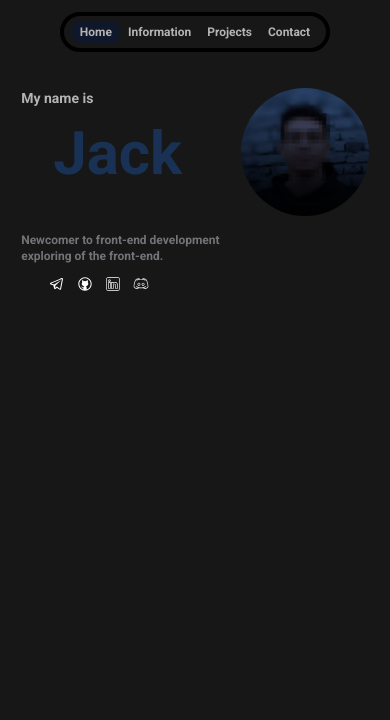
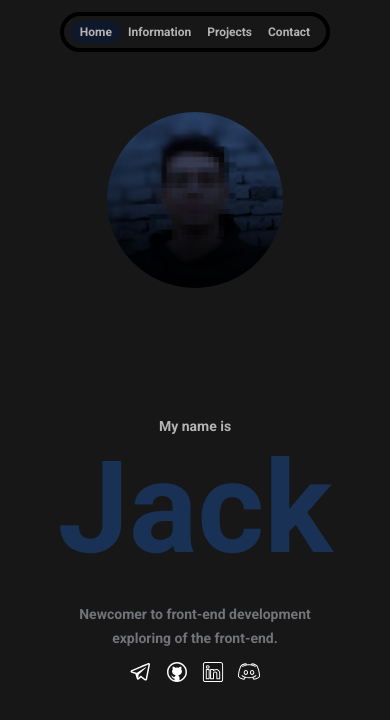
Before and after one commit to j2a1ck/personal-website, a Next.js app: page /personal-website/ in a window 390 px wide. Shown: the top 720 px of the page. Built offline with nearby package versions, Linux system fonts and the light colour scheme.

Commit message:
refactor: update mobile view

```diff
--- a/next.config.mjs
+++ b/next.config.mjs
@@ -1,6 +1,5 @@
 /** @type {import('next').NextConfig} */
 const nextConfig = {
-  output: "export",
   basePath: "/personal-website",
 };
 
--- a/src/app/components/OwnerImage.tsx
+++ b/src/app/components/OwnerImage.tsx
@@ -6,7 +6,7 @@ const OwnerImage: React.FC = () => {
   return (
     // display Image
     <div className="flex items-start justify-center">
-      <div className="h-32 w-32 overflow-hidden rounded-full md:h-60 md:w-60 lg:h-80 lg:w-80">
+      <div className="h-44 w-44 overflow-hidden rounded-full md:h-60 md:w-60 lg:h-80 lg:w-80">
         <Image
           priority={true}
           src={ownerImage}
--- a/src/app/components/OwnerText.tsx
+++ b/src/app/components/OwnerText.tsx
@@ -5,9 +5,7 @@ const OwnerText: React.FC = () => {
   return (
     <div>
       <h1 className="text-sm text-white lg:text-base"> My name is</h1>
-      <h2
-        className={`px-8 pt-4 text-6xl font-extrabold text-navy-blue md:text-9xl lg:text-9xl`}
-      >
+      <h2 className="px-8 pt-4 text-6xl font-extrabold text-navy-blue md:text-9xl lg:text-9xl">
         Jack
       </h2>
       <h3 className="w-25 h-10 pt-12 text-xs font-bold text-gray-lite md:text-base lg:text-2xl">
@@ -16,7 +14,7 @@ const OwnerText: React.FC = () => {
       <h3 className="h-auto w-auto pt-4 text-xs font-bold text-gray-lite md:pt-7 md:text-base lg:pt-9 lg:text-2xl">
         exploring of the front-end.
       </h3>
-      <div className="px-7 pt-3 md:pt-5 lg:pt-3">
+      <div className="px-12 pt-3 md:pt-5 lg:pt-5">
         <SocialMedia />
       </div>
     </div>
--- /dev/null
+++ b/src/app/components/OwnerTextMobile.tsx
@@ -0,0 +1,29 @@
+import OwnerImage from "./OwnerImage";
+import SocialMedia from "./SocialMedia";
+
+// OwnerTextMobile component
+const OwnerTextMobile: React.FC = () => {
+  return (
+    <div className="item-center flex flex-col justify-center">
+      <div className="mt-12">
+        <OwnerImage />
+      </div>
+      <div className="flex w-full flex-col items-center justify-center">
+        <h1 className="pt-32 text-sm text-white lg:text-base"> My name is</h1>
+        <h2 className="px-8 pt-2 text-9xl font-extrabold text-navy-blue md:text-9xl lg:text-9xl">
+          Jack
+        </h2>
+        <h3 className="w-25 h-10 pt-8 text-sm font-bold text-gray-lite md:text-base lg:text-2xl">
+          Newcomer to front-end development
+        </h3>
+        <h3 className="h-auto w-auto pt-4 text-sm font-bold text-gray-lite md:pt-7 md:text-base lg:pt-9 lg:text-2xl">
+          exploring of the front-end.
+        </h3>
+        <div className="px-7 pt-3 md:pt-5 lg:pt-3">
+          <SocialMedia />
+        </div>
+      </div>
+    </div>
+  );
+};
+export default OwnerTextMobile;
--- a/src/app/components/SocialMedia.tsx
+++ b/src/app/components/SocialMedia.tsx
@@ -31,7 +31,7 @@ const SocialMedia: React.FC = () => {
           target="_blank"
           rel="noopener noreferrer"
         >
-          <Image src={link.src} alt={link.alt} className="w-4 md:w-8 lg:w-8" />
+          <Image src={link.src} alt={link.alt} className="w-6 md:w-8 lg:w-8" />
         </a>
       ))}
     </div>
--- a/src/app/contact/page.tsx
+++ b/src/app/contact/page.tsx
@@ -43,7 +43,7 @@ const Contact: React.FC = () => {
           className="object-cover"
         />
       </div>
-      <h1 className="flex justify-center pt-7 font-bold text-white-white lg:pt-3 lg:text-lg">
+      <h1 className="flex justify-center pt-6 font-bold text-white-white lg:pt-3 lg:text-lg">
         Jack
       </h1>
       <h2 className="flex justify-center font-serif text-sm font-extralight text-white lg:text-sm">
--- /dev/null
+++ b/src/app/hook/useMediaQuery.tsx
@@ -0,0 +1,21 @@
+import { useState, useEffect } from "react";
+
+function useMediaQuery(query: any) {
+  const [matches, setMatches] = useState(false);
+
+  useEffect(() => {
+    const mediaQuery = window.matchMedia(query);
+    const handleChange = () => setMatches(mediaQuery.matches);
+
+    setMatches(mediaQuery.matches);
+    mediaQuery.addListener(handleChange);
+
+    return () => {
+      mediaQuery.removeListener(handleChange);
+    };
+  }, [query]);
+
+  return matches;
+}
+
+export default useMediaQuery;
--- a/src/app/page.tsx
+++ b/src/app/page.tsx
@@ -1,13 +1,22 @@
+"use client";
 import OwnerImage from "./components/OwnerImage";
 import OwnerText from "./components/OwnerText";
+import OwnerTextMobile from "./components/OwnerTextMobile";
+
+import useMediaQuery from "../app/hook/useMediaQuery";
 
 const Home: React.FC = () => {
+  const isMobile = useMediaQuery("(max-width: 430px)");
   return (
     <main>
-      <div className="mt-6 flex justify-evenly">
-        <OwnerText />
-        <OwnerImage />
-      </div>
+      {isMobile ? (
+        <OwnerTextMobile />
+      ) : (
+        <div className="mt-24 flex justify-evenly">
+          <OwnerText />
+          <OwnerImage />
+        </div>
+      )}
     </main>
   );
 };
```
